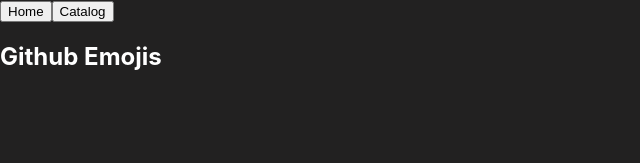
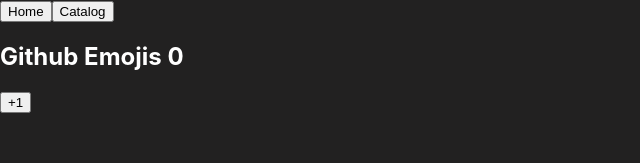
Before and after one commit to Juandkpa/emojis, a React (Create React App) app in the folder packages/client/: page / in a window 1280 px wide. Shown: the top 163 px of the page, without its empty margins (0-640 px from the left). Built offline with nearby package versions, Linux system fonts and the light colour scheme; no server answers.

Commit message:
look at prefeching

```diff
--- a/packages/client/src/App.js
+++ b/packages/client/src/App.js
@@ -9,7 +9,8 @@
   defaultConfig: {
     queries: {
       refetchOnWindowFocus: false,
-      retry: 2
+      retry: 2,
+      staleTime: Infinity
     },
   },
 });
--- a/packages/client/src/components/Catalog.jsx
+++ b/packages/client/src/components/Catalog.jsx
@@ -48,7 +48,7 @@
 const Catalog = () => {
     const { isLoading, error, data } = useQuery('emojis', getEmojis, {
         initialData,
-        initialStale: true,
+        initialStale: true
     });
 
     if (isLoading) return 'Loading ...';
--- a/packages/client/src/components/Home.jsx
+++ b/packages/client/src/components/Home.jsx
@@ -1,9 +1,25 @@
-import React from 'react';
+import React, { useState, useEffect } from 'react';
+import getEmojis from '../api/emojis';
+import { useQueryCache } from 'react-query';
 
-const Home = () => (
-    <div>
-        <h2>Github Emojis</h2>
-    </div>
-);
+const Home = () => {
+    const [count, setCount] = useState(0);
+    const queryCache = useQueryCache();
+
+    useEffect(() => {
+        const prefetchTodos = async () => {
+            console.log("hitting prefech todos")
+            await queryCache.prefetchQuery('emojis', getEmojis )
+        }
+        prefetchTodos();
+    }, []);
+
+    return (
+        <div>
+            <h2>Github Emojis {count}</h2>
+            <button onClick={()=> {setCount((prevState)=> prevState + 1)}}>+1</button>
+        </div>
+    )
+};
 
 export { Home as default };
```
Also changed, not shown: 1 other file (tests, documents, lock files or other folders).
